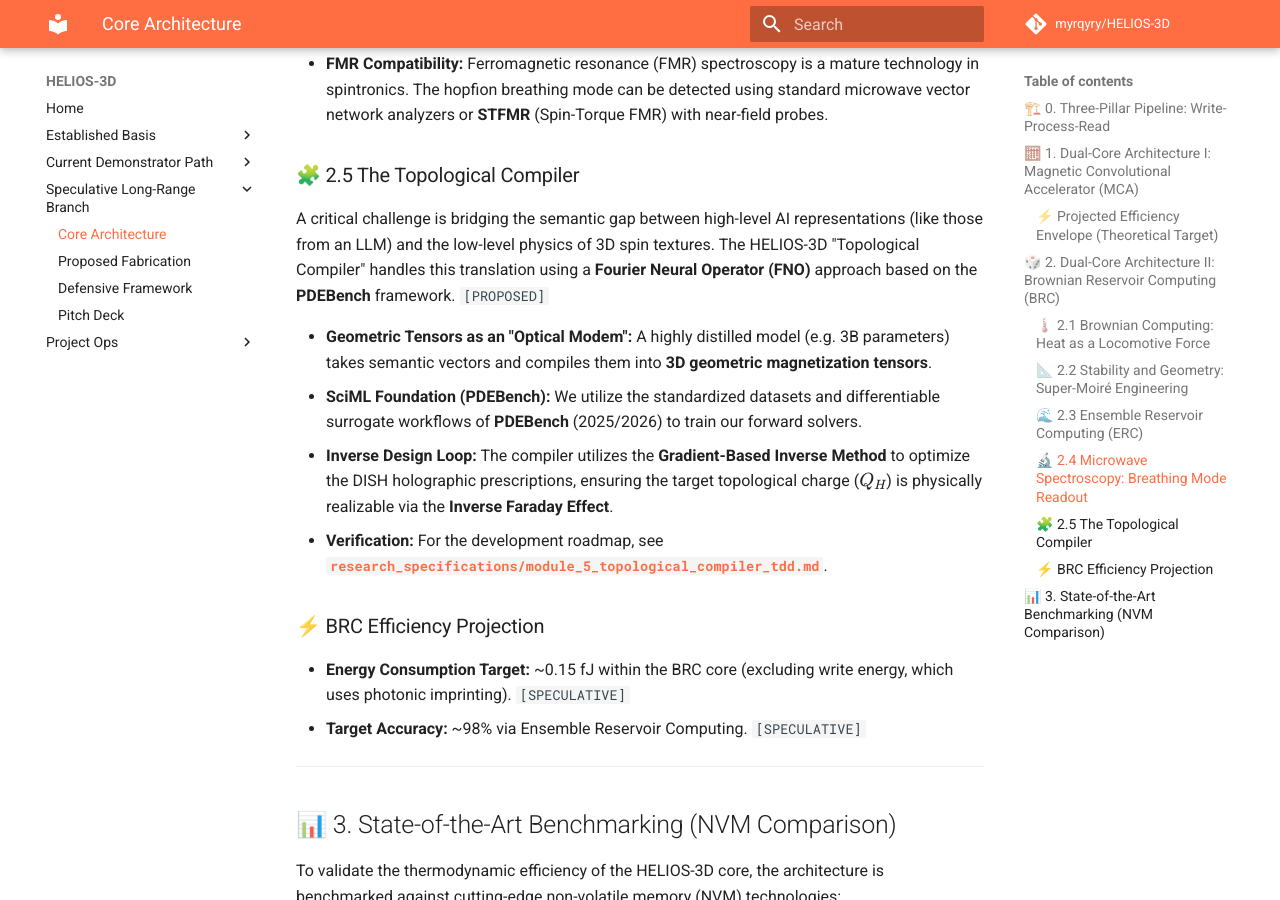
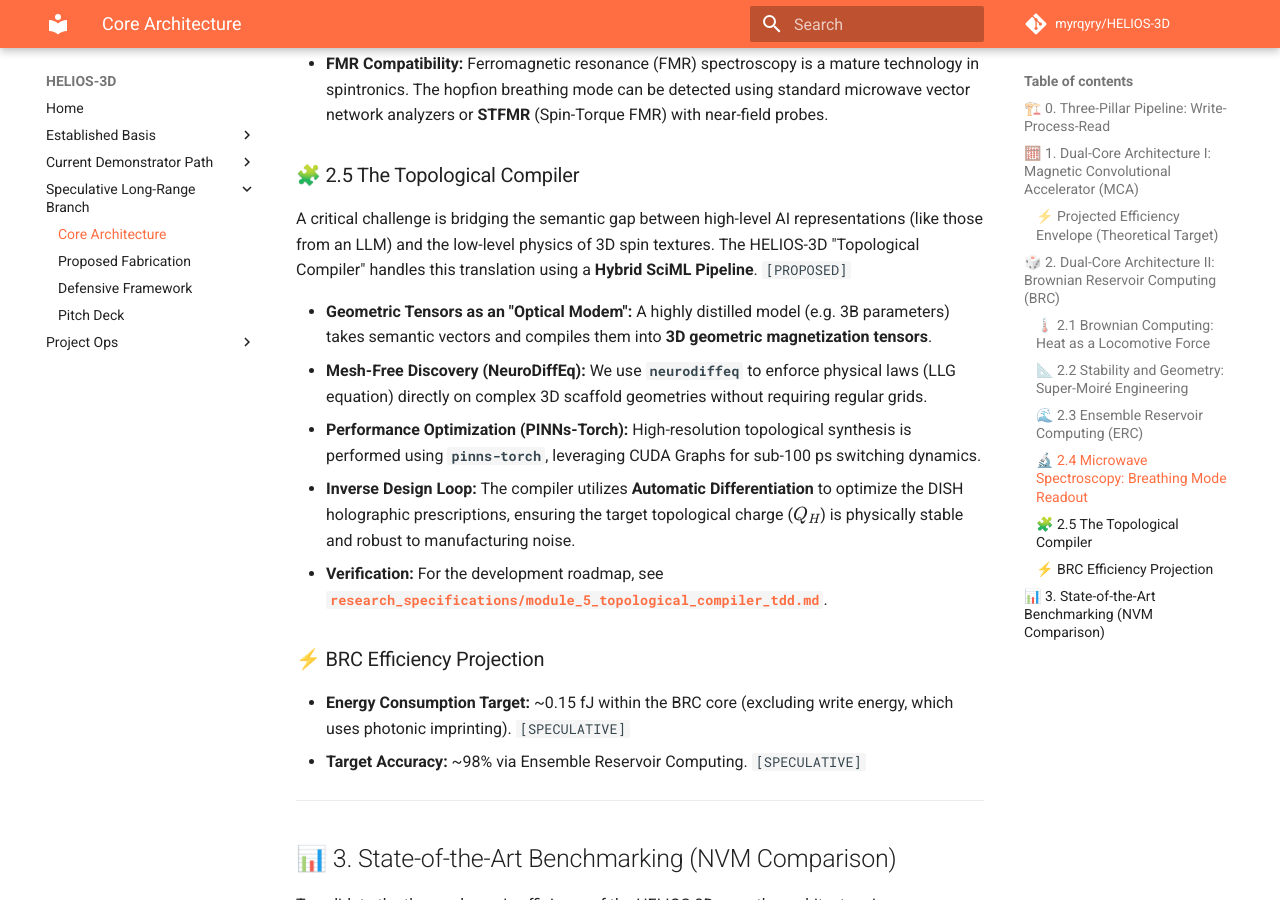
Before and after one commit to myrqyry/HELIOS-3D, an MkDocs documentation site: the page built from docs/CORE_ARCHITECTURE.md, in a window 1280 px wide and 900 px high, scrolled down 3340 px. Built offline with MkDocs 1.6.1 and Material for MkDocs 9.7.7, drawn with Linux system fonts in a browser that asks for light colours; comment, search, counter and statistics services are not loaded.

Commit message:
docs: architect hybrid SciML pipeline for Topological Compiler (NeuroDiffEq + PINNs-Torch)

```diff
--- a/docs/CORE_ARCHITECTURE.md
+++ b/docs/CORE_ARCHITECTURE.md
@@ -78,12 +78,14 @@
 *   **FMR Compatibility:** Ferromagnetic resonance (FMR) spectroscopy is a mature technology in spintronics. The hopfion breathing mode can be detected using standard microwave vector network analyzers or **STFMR** (Spin-Torque FMR) with near-field probes.
 
 ### 🧩 2.5 The Topological Compiler
-A critical challenge is bridging the semantic gap between high-level AI representations (like those from an LLM) and the low-level physics of 3D spin textures. The HELIOS-3D "Topological Compiler" handles this translation using a **Fourier Neural Operator (FNO)** approach based on the **PDEBench** framework. `[PROPOSED]`
+A critical challenge is bridging the semantic gap between high-level AI representations (like those from an LLM) and the low-level physics of 3D spin textures. The HELIOS-3D "Topological Compiler" handles this translation using a **Hybrid SciML Pipeline**. `[PROPOSED]`
 
 *   **Geometric Tensors as an "Optical Modem":** A highly distilled model (e.g. 3B parameters) takes semantic vectors and compiles them into **3D geometric magnetization tensors**.
-*   **SciML Foundation (PDEBench):** We utilize the standardized datasets and differentiable surrogate workflows of **PDEBench** (2025/2026) to train our forward solvers.
-*   **Inverse Design Loop:** The compiler utilizes the **Gradient-Based Inverse Method** to optimize the DISH holographic prescriptions, ensuring the target topological charge ($Q_H$) is physically realizable via the **Inverse Faraday Effect**.
+*   **Mesh-Free Discovery (NeuroDiffEq):** We use **`neurodiffeq`** to enforce physical laws (LLG equation) directly on complex 3D scaffold geometries without requiring regular grids.
+*   **Performance Optimization (PINNs-Torch):** High-resolution topological synthesis is performed using **`pinns-torch`**, leveraging CUDA Graphs for sub-100 ps switching dynamics.
+*   **Inverse Design Loop:** The compiler utilizes **Automatic Differentiation** to optimize the DISH holographic prescriptions, ensuring the target topological charge ($Q_H$) is physically stable and robust to manufacturing noise.
 *   **Verification:** For the development roadmap, see **[`research_specifications/module_5_topological_compiler_tdd.md`](../research_specifications/module_5_topological_compiler_tdd.md)**.
+
 
 ### ⚡ BRC Efficiency Projection
 
```
Also changed, not shown: research_specifications/module_5_topological_compiler_tdd.md (+6 -4 lines).
